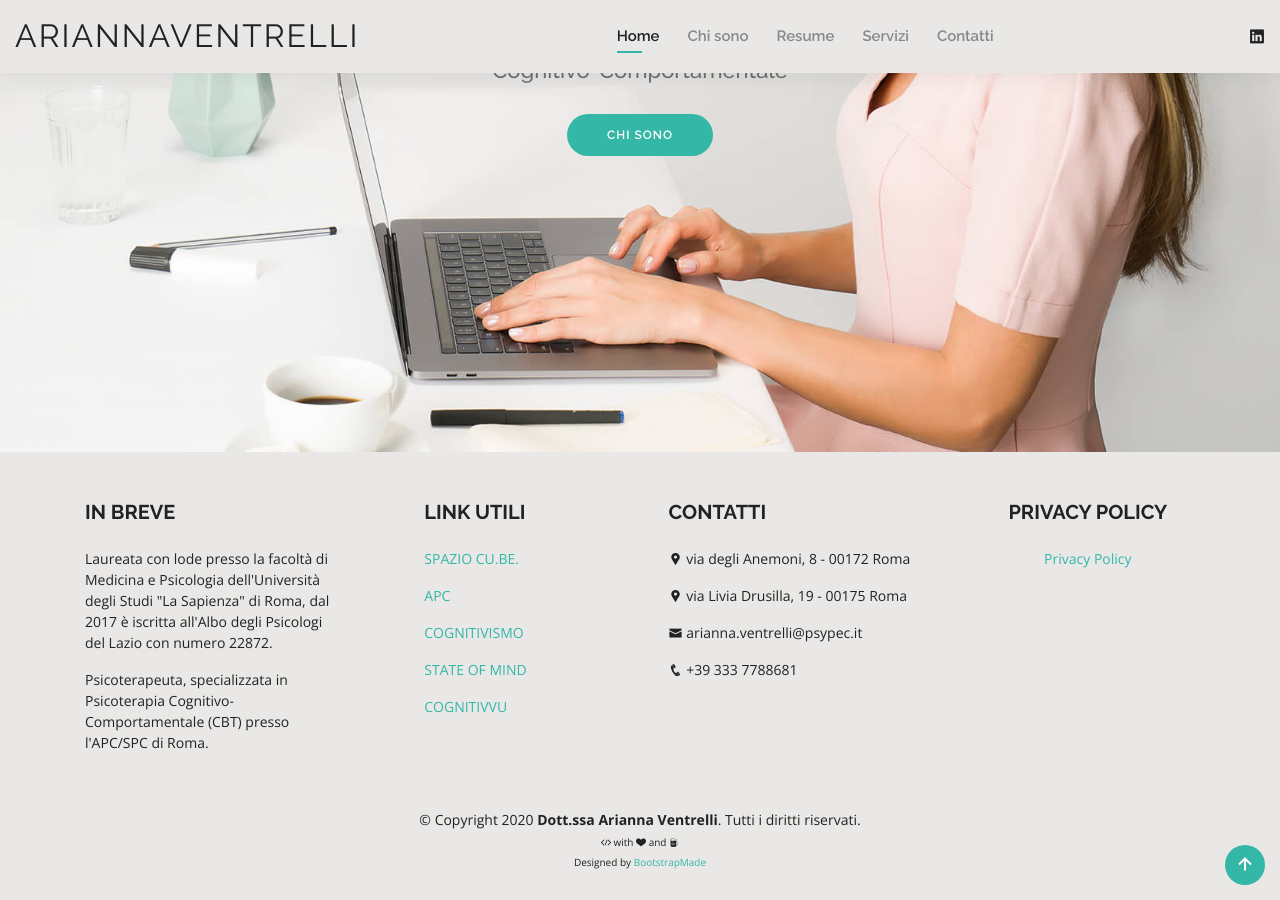
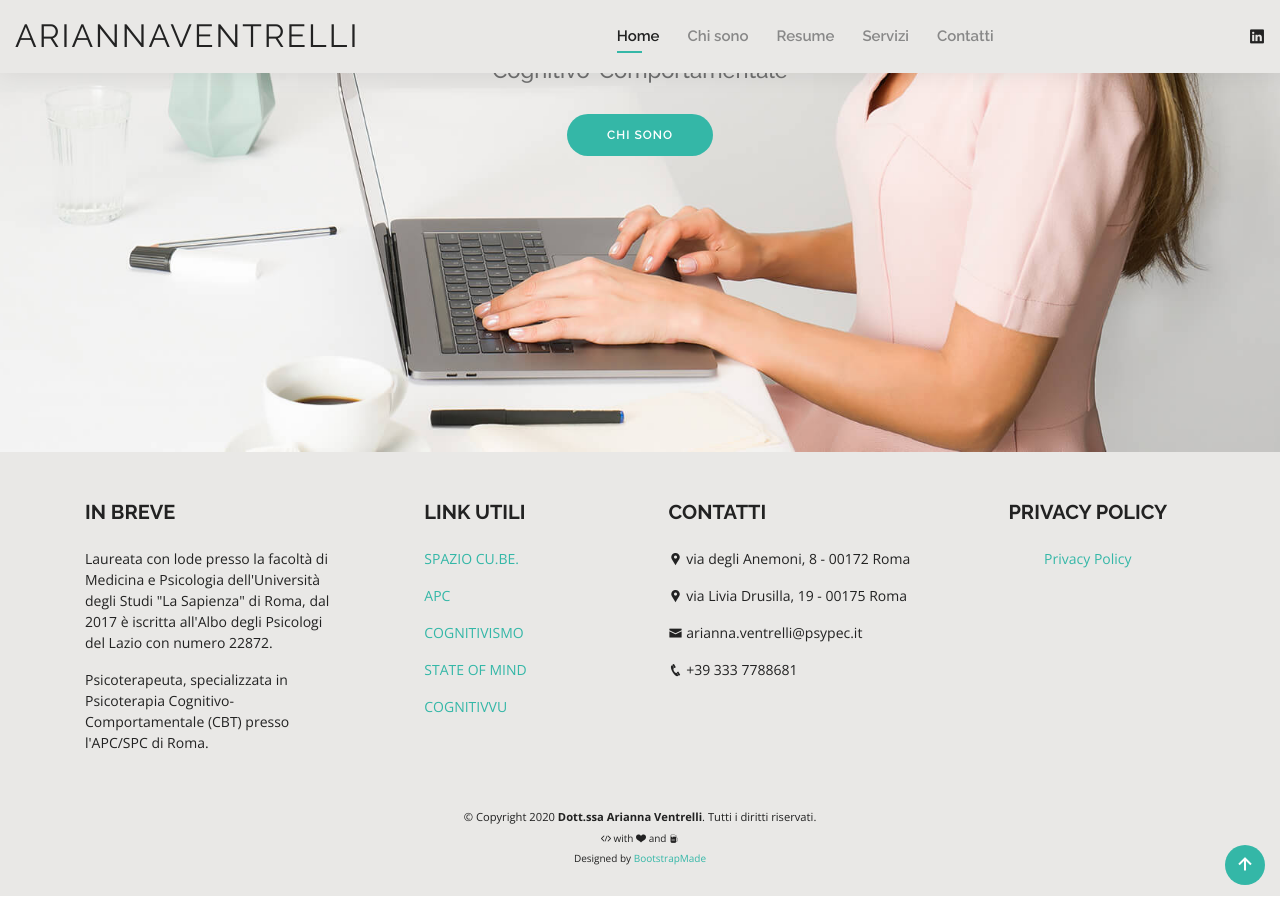
Before and after one commit to venari-psycho/venari-psycho.github.io, a Jekyll site: the page built from index.html, in a window 1280 px wide and 900 px high, scrolled down 448 px. Built offline with Jekyll 4.4.1, drawn with Linux system fonts in a browser that asks for light colours.

Commit message:
Reduced font size in footer.copyright

```diff
--- a/assets/css/style.css
+++ b/assets/css/style.css
@@ -1304,3 +1304,7 @@ section {
 #footer .credits a {
   color: #34b7a7;
 }
+
+#footer .copyright {
+  font-size: 0.8em;
+}
```
